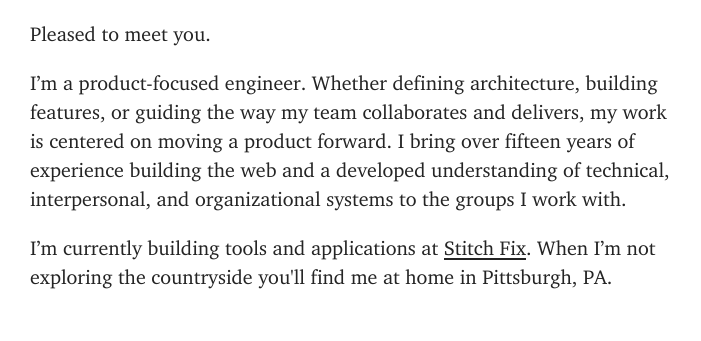
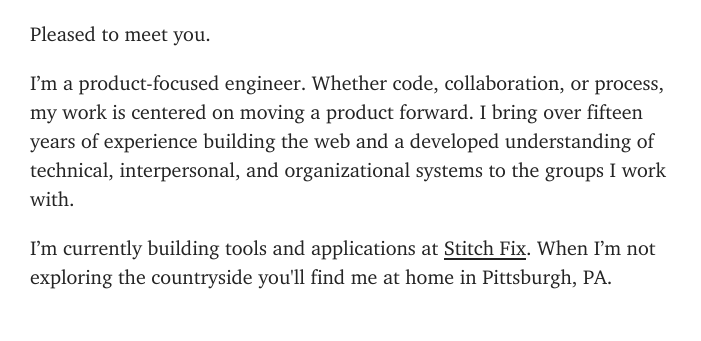
Before and after one commit to robwierzbowski/rw-metal, a website: page src/index.html in a window 1280 px wide. Shown: the part 92-433 px from the top of the page, without its empty margins (0-701 px from the left). Drawn offline with Linux system fonts and the light colour scheme.

Commit message:
Update some copy

```diff
--- a/src/index.html
+++ b/src/index.html
@@ -11,7 +11,7 @@
   <link rel="icon" href="/assets/favicon.svg">
 
   <title>Rob Wierzbowski</title>
-  <meta name=description content="Rob Wierzbowski | Web Application Engineer, Front End Specialist in Pittsburgh, PA">
+  <meta name=description content="Rob Wierzbowski | Web Application and Front-End Platform Engineer in Pittsburgh, PA">
 
   <style type="text/css">
     /* TODO: Apply browserslist and autoprefixing */
@@ -233,7 +233,7 @@
       </p>
 
       <p>
-        I’m a product-focused engineer. Whether defining architecture, building features, or guiding the way my team collaborates and delivers, my work is centered on moving a product forward. I bring over fifteen years of experience building the web and a developed understanding of technical, interpersonal, and organizational systems to the groups I work with.
+        I’m a product-focused engineer. Whether code, collaboration, or process, my work is centered on moving a product forward. I bring over fifteen years of experience building the web and a developed understanding of technical, interpersonal, and organizational systems to the groups I work with.
       </p>
 
       <p>
```
